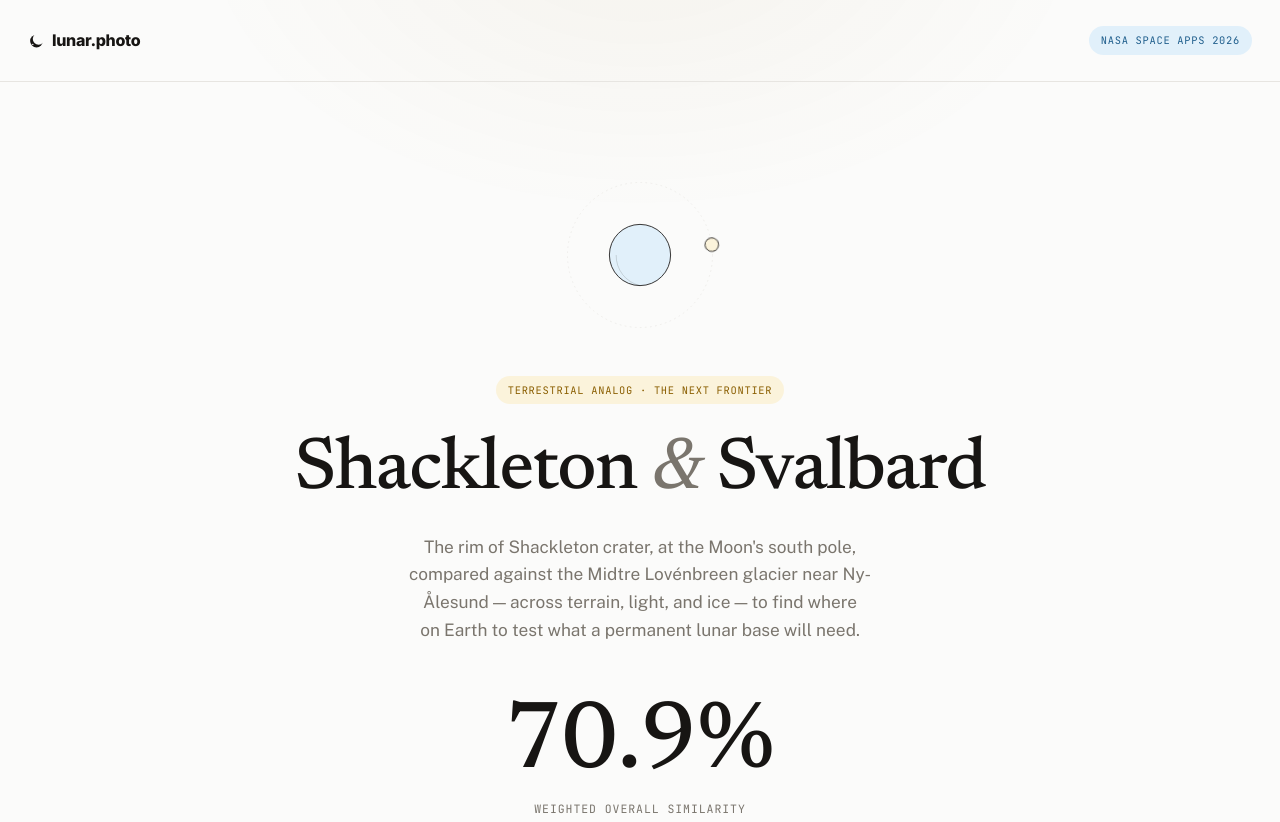
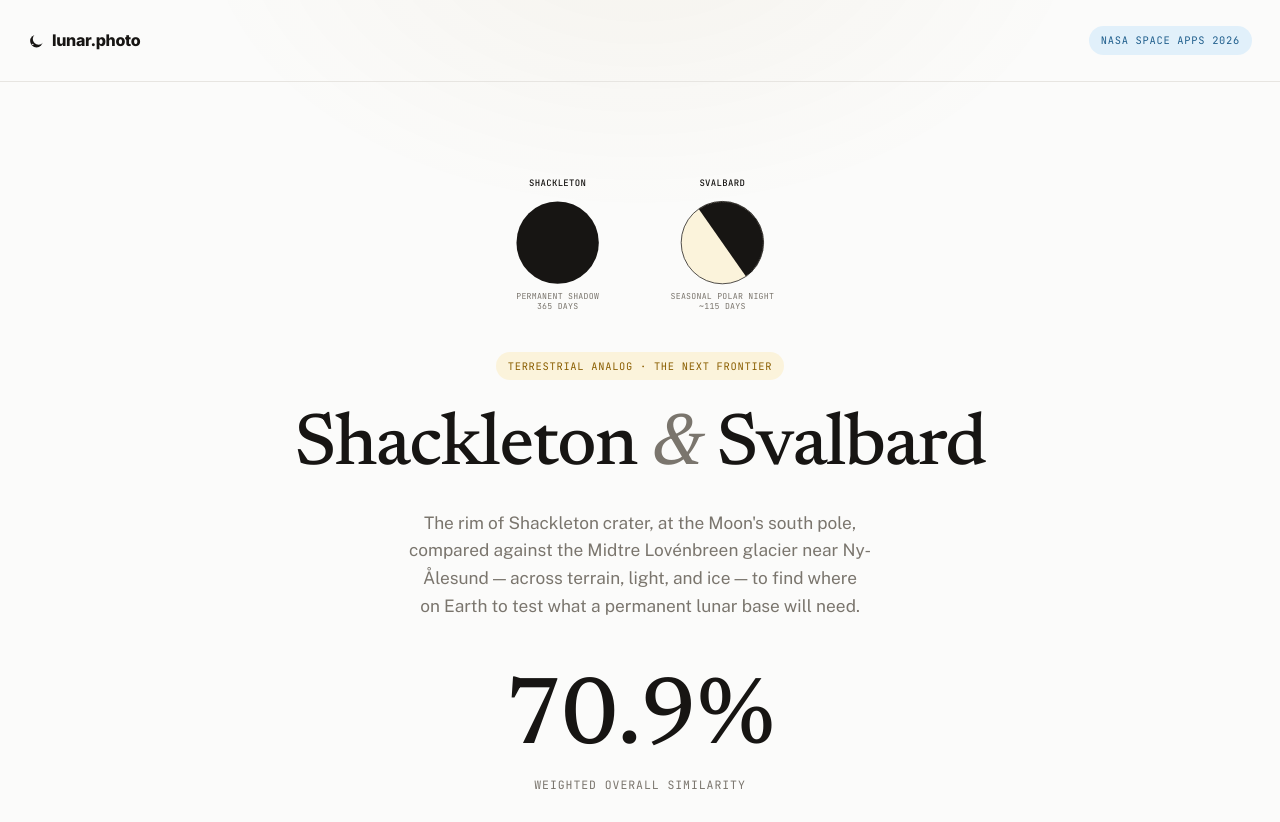
Before and after one commit to anagonzalezlame/lunar-photo, a plain HTML site: page index.html in a window 1280 px wide. Shown: the top 822 px of the page. Drawn offline with nearby package versions, Linux system fonts and the light colour scheme.

Commit message:
Replace generic orbit animation with permanent-shadow vs seasonal-night hero diagram

```diff
--- a/index.html
+++ b/index.html
@@ -55,10 +55,12 @@
   .hero{ padding:88px 28px 64px; text-align:center; }
   .hero .pill{ margin:0 0 28px; }
 
-  .orbit-diagram{ display:block; margin:0 auto 36px; overflow:visible; }
-  .orbit-group{ transform-origin:150px 150px; animation:orbit 22s linear infinite; }
-  @keyframes orbit{ to{ transform:rotate(360deg); } }
-  @media (prefers-reduced-motion: reduce){ .orbit-group{ animation:none; } }
+  .shadow-diagram{ display:block; margin:0 auto 36px; overflow:visible; }
+  .disc-label{ font-family:"JetBrains Mono", monospace; font-size:11px; letter-spacing:0.03em; text-transform:uppercase; fill:var(--ink-soft); text-anchor:middle; }
+  .disc-name{ font-family:"JetBrains Mono", monospace; font-size:12px; letter-spacing:0.04em; text-transform:uppercase; fill:var(--ink); text-anchor:middle; font-weight:500; }
+  .seasonal-term{ animation:sweep 5s ease-in-out infinite; transform-origin:310px 97px; }
+  @keyframes sweep{ 0%, 100%{ transform:rotate(-35deg); } 50%{ transform:rotate(35deg); } }
+  @media (prefers-reduced-motion: reduce){ .seasonal-term{ animation:none; transform:rotate(0deg); } }
   h1{
     font-family:"Newsreader", serif; font-weight:500; font-size:clamp(2.6rem, 7vw, 4.6rem);
     margin:0 0 22px; letter-spacing:-0.02em; line-height:1.08; text-wrap:balance;
@@ -189,13 +191,17 @@
   </header>
 
   <section class="hero" style="border-top:none;">
-    <svg class="orbit-diagram" viewBox="0 0 300 300" width="170" height="170" role="img" aria-label="Moon orbiting Earth">
-      <circle class="orbit-path" cx="150" cy="150" r="128" fill="none" stroke="#E7E5E1" stroke-width="1" stroke-dasharray="3 6"/>
-      <circle class="earth" cx="150" cy="150" r="54" fill="#E1F0FA" stroke="#171513" stroke-width="1.5"/>
-      <path d="M 108 150 A 54 54 0 0 0 150 204" fill="none" stroke="#171513" stroke-width="1" opacity="0.25"/>
-      <g class="orbit-group">
-        <circle class="moon" cx="150" cy="22" r="12" fill="#FBF3DB" stroke="#171513" stroke-width="1.5"/>
-      </g>
+    <svg class="shadow-diagram" viewBox="0 0 400 195" width="300" height="146" role="img" aria-label="Shackleton's permanent shadow compared with Svalbard's seasonal polar night">
+      <text x="90" y="22" class="disc-name">Shackleton</text>
+      <circle cx="90" cy="97" r="55" fill="#171513"/>
+      <text x="90" y="172" class="disc-label">permanent shadow</text>
+      <text x="90" y="186" class="disc-label">365 days</text>
+
+      <text x="310" y="22" class="disc-name">Svalbard</text>
+      <circle cx="310" cy="97" r="55" fill="#FBF3DB" stroke="#171513" stroke-width="1"/>
+      <path class="seasonal-term" d="M 310 97 L 310 42 A 55 55 0 0 1 310 152 Z" fill="#171513"/>
+      <text x="310" y="172" class="disc-label">seasonal polar night</text>
+      <text x="310" y="186" class="disc-label">~115 days</text>
     </svg>
     <span class="pill">Terrestrial Analog &middot; The Next Frontier</span>
     <h1>Shackleton <span class="amp">&amp;</span> Svalbard</h1>
```
